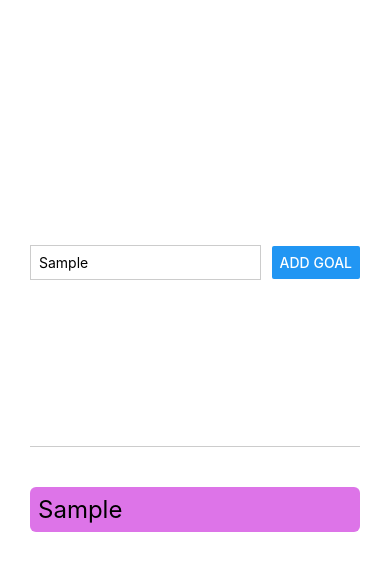
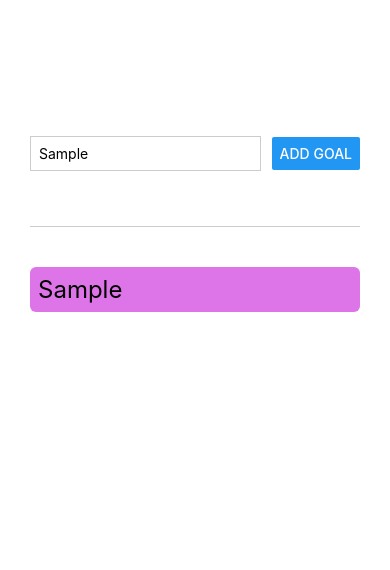
Before and after one commit to krisograbek/react-native-first-app, a React Native app: screen / in a window 390 px wide. Both pictures are taken after typing "Sample" into the empty fields and a click on the button "ADD GOAL". Shown: the top 570 px of the page. Built offline with nearby package versions, Linux system fonts and the light colour scheme.

Commit message:
fix Scroll View

```diff
--- a/App.js
+++ b/App.js
@@ -22,12 +22,14 @@ export default function App() {
         <TextInput style={styles.textInput} placeholder="Your goal" onChangeText={handleGoalInput} />
         <Button title="Add Goal" onPress={handleAddGoal} />
       </View>
-      <ScrollView style={styles.goalsContainer}>
-        {/* <Text>List of goals</Text> */}
-        {goalsList.map((goal, i) => (
-          <Text key={i} style={styles.goalItem}>{goal}</Text>
-        ))}
-      </ScrollView>
+      <View style={styles.goalsContainer}>
+        <ScrollView >
+          {/* <Text>List of goals</Text> */}
+          {goalsList.map((goal, i) => (
+            <Text key={i} style={styles.goalItem}>{goal}</Text>
+          ))}
+        </ScrollView>
+      </View>
     </View>
   );
 }
```
